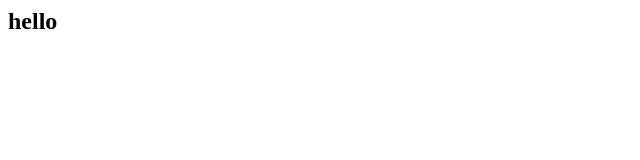
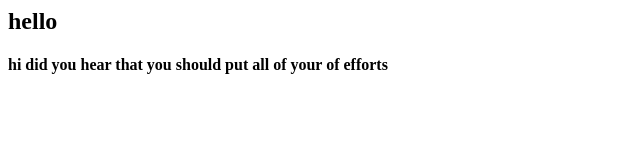
Before and after one commit to mostafaothmann/First-Project, a plain HTML site: page index.html in a window 1280 px wide. Shown: the whole page, without its empty margins (0-640 px from the left). Drawn offline with Linux system fonts and the light colour scheme.

Commit message:
index has been modified
some description

```diff
--- a/index.html
+++ b/index.html
@@ -2,6 +2,9 @@
     <h1>
         <h2>
             hello
+          <h4>
+            hi did you hear that you should put all of your of efforts
+          </h4>
         </h2>
     </h1>
 </div>
```
